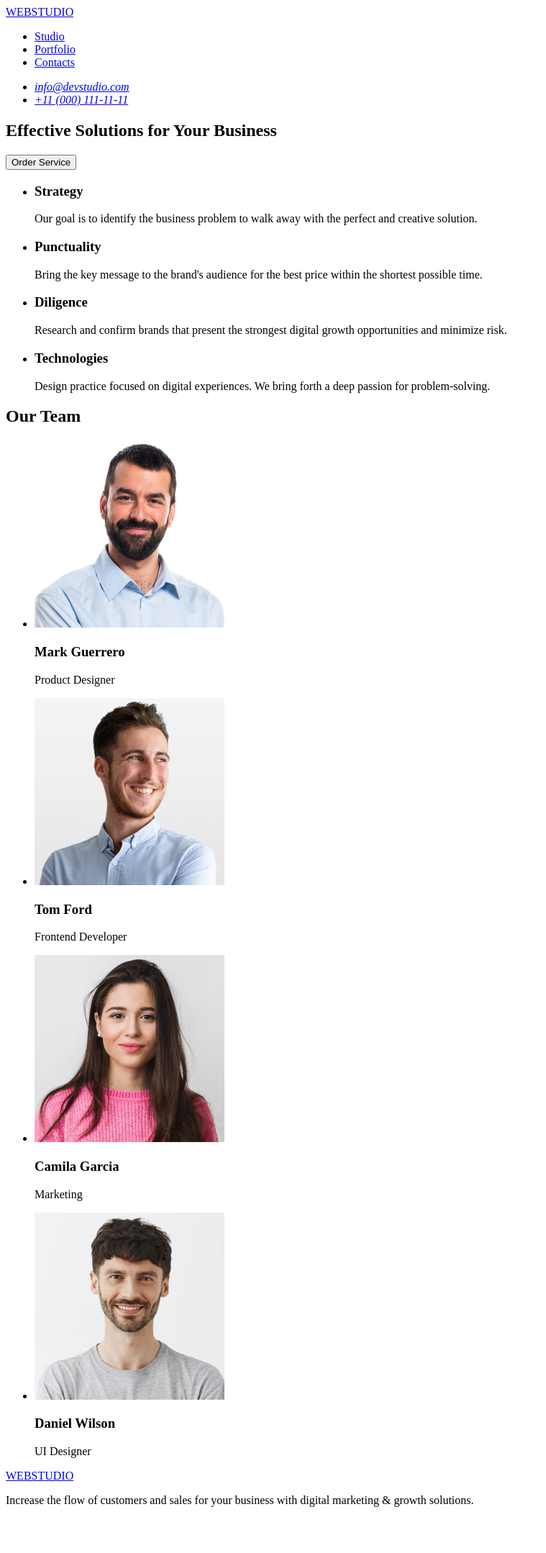
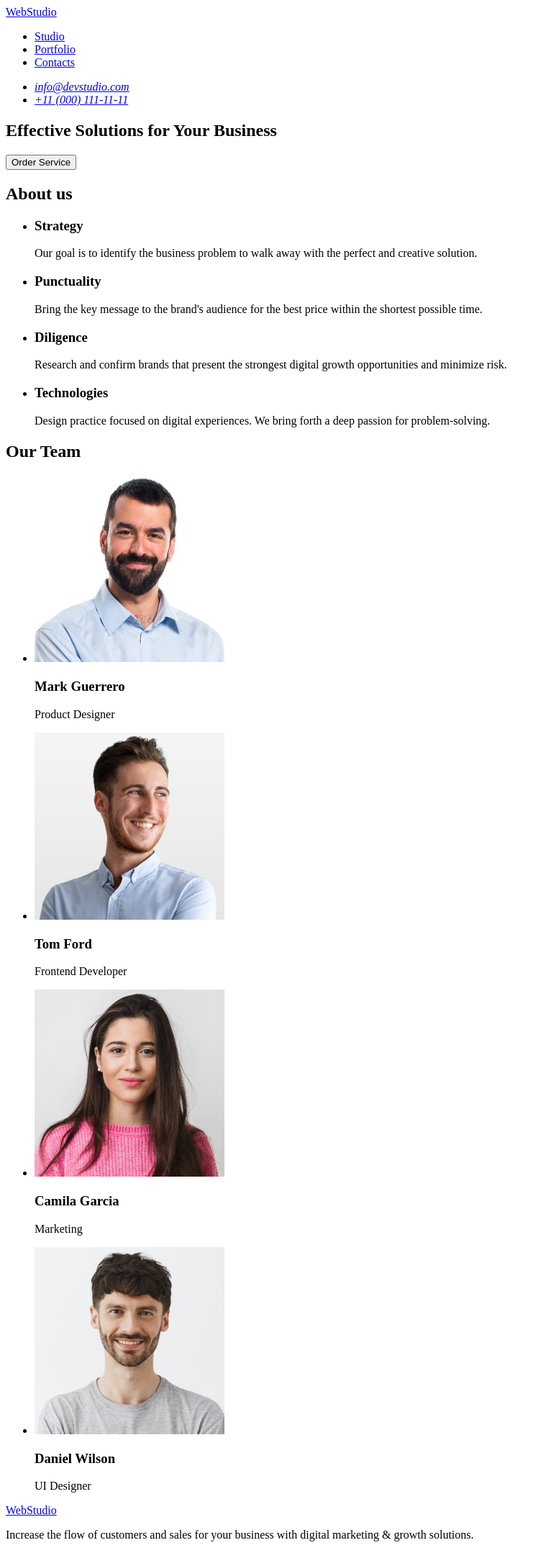
Before and after one commit to Dmytro23Prylypko/goit-markup-hw-01, a plain HTML site: page index.html in a window 1280 px wide. Shown: the whole page at 72% size, without its empty margins (0-759 px from the left). Before the commit the page ends 2110 px from the top, so only its background shows below. Drawn offline with Linux system fonts and the light colour scheme.

Commit message:
change index.html after review

```diff
--- a/index.html
+++ b/index.html
@@ -3,13 +3,13 @@
   <head>
     <meta charset="utf-8" />
     <meta name="viewport" content="width=device-width, initial-scale=1.0" />
-    <meta name="description" content="Landing page of WEBSTUDIO" />
-    <title>Webstudio</title>
+    <meta name="description" content="Landing page of WebStudio" />
+    <title>WebStudio</title>
   </head>
   <body>
     <header>
       <nav>
-        <a href="#">WEBSTUDIO</a>
+        <a href=”./index.html”>WebStudio</a>
         <ul>
           <li><a href="#">Studio</a></li>
           <li><a href="#">Portfolio</a></li>
@@ -19,7 +19,7 @@
       <address>
         <ul>
           <li><a href="mailto:info@devstudio.com">info@devstudio.com</a></li>
-          <li><a href="tel:+11(000)111-11-11">+11 (000) 111-11-11</a></li>
+          <li><a href="tel:+110001111111">+11 (000) 111-11-11</a></li>
         </ul>
       </address>
     </header>
@@ -29,6 +29,7 @@
         <button type="button">Order Service</button>
       </section>
       <section>
+        <h2>About us</h2>
         <ul>
           <li>
             <h3>Strategy</h3>
@@ -107,7 +108,7 @@
       </section>
     </main>
     <footer>
-      <a href="#">WEBSTUDIO</a>
+      <a href=”./index.html”>WebStudio</a>
       <p>
         Increase the flow of customers and sales for your business with digital
         marketing & growth solutions.
```
